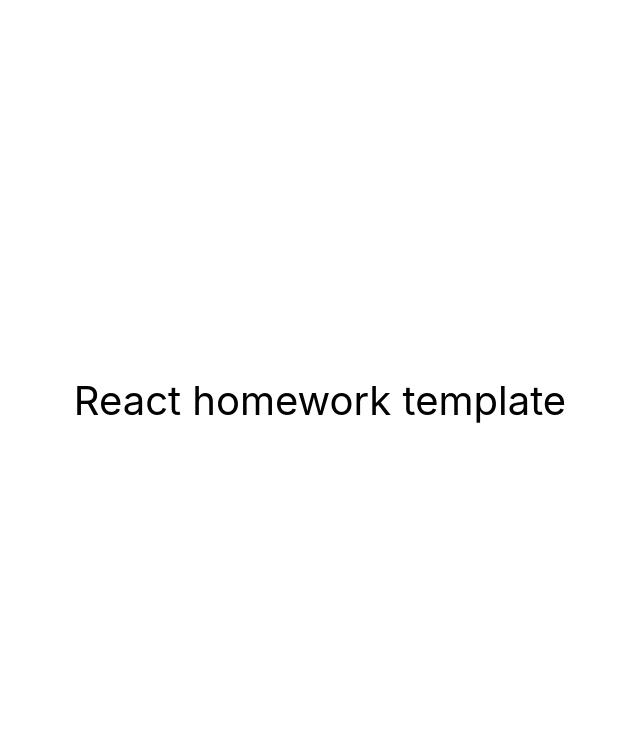
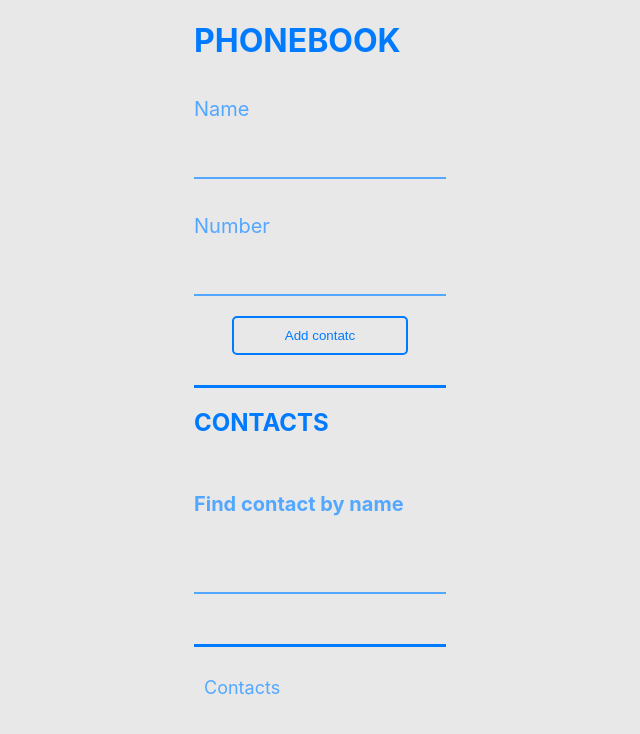
Before and after one commit to t0xick1d/goit-react-hw-03-phonebook, a React (Create React App) app: page / in a window 1280 px wide. Shown: the top 734 px of the page, without its empty margins (320-960 px from the left). Built offline with nearby package versions, Linux system fonts and the light colour scheme.

Commit message:
create rep, and add need fiels

```diff
--- a/package.json
+++ b/package.json
@@ -2,11 +2,13 @@
   "name": "react-homework-template",
   "version": "0.1.0",
   "private": true,
-  "homepage": "https://goitacademy.github.io/react-homework-template/",
+  "homepage": "https://t0xick1d.github.io/goit-react-hw-02-phonebook/",
   "dependencies": {
     "@testing-library/jest-dom": "^5.16.3",
     "@testing-library/react": "^12.1.4",
     "@testing-library/user-event": "^13.5.0",
+    "nanoid": "^4.0.1",
+    "prop-types": "^15.8.1",
     "react": "^18.1.0",
     "react-dom": "^18.1.0",
     "react-scripts": "5.0.1",
--- a/src/components/App.jsx
+++ b/src/components/App.jsx
@@ -1,16 +1,66 @@
-export const App = () => {
-  return (
-    <div
-      style={{
-        height: '100vh',
-        display: 'flex',
-        justifyContent: 'center',
-        alignItems: 'center',
-        fontSize: 40,
-        color: '#010101'
-      }}
-    >
-      React homework template
-    </div>
-  );
-};
+import React, { Component } from 'react';
+
+import ContactForm from './ContactForm/ContactForm';
+import NumberList from './NumberList/NumberList';
+import Filter from './Filter/Filter';
+
+import style from './App.module.css';
+
+class App extends Component {
+  state = {
+    contacts: [],
+    filter: '',
+  };
+
+  addNumber = objNumber => {
+    const { id, name, number } = objNumber;
+    if (this.state.contacts.filter(e => e.name === name).length !== 0) {
+      alert(`${name}is already in contacts.`);
+      return;
+    }
+    this.setState(prevState => {
+      return {
+        contacts: [{ id, name, number }, ...prevState.contacts],
+      };
+    });
+  };
+
+  onFilterChage = e => {
+    const value = e.currentTarget.value;
+    this.setState({ filter: value });
+  };
+
+  deleteContact = id => {
+    const newListContact = this.state.contacts.filter(
+      contact => contact.id !== id
+    );
+    this.setState({ contacts: newListContact });
+  };
+
+  render() {
+    const normilizeFilter = this.state.filter.toLowerCase();
+    const visibleContact = this.state.contacts.filter(contact =>
+      contact.name.toLowerCase().includes(normilizeFilter)
+    );
+
+    return (
+      <div className={style.App__container}>
+        <div>
+          <h1 className={style.App__title}>Phonebook</h1>
+          <ContactForm addNumber={this.addNumber} />
+          <h2 className={style.App__title}>Contacts</h2>
+          <Filter
+            filter={this.state.filter}
+            onFilterChage={this.onFilterChage}
+          />
+          <NumberList
+            list={visibleContact}
+            deleteContact={this.deleteContact}
+          />
+        </div>
+      </div>
+    );
+  }
+}
+
+export default App;
--- /dev/null
+++ b/src/components/App.module.css
@@ -0,0 +1,17 @@
+.App__container{
+  height: 150vh;
+  display: flex;
+  justify-content: center;
+  font-size: 30;
+  color: #010101;
+  background-color: rgb(232, 232, 232);
+}
+ul{
+  list-style: none;
+}
+
+.App__title{
+  font-size: 40;
+  text-transform: uppercase;
+  color: rgb(0, 123, 255);
+}
--- /dev/null
+++ b/src/components/ContactForm/ContactForm.js
@@ -0,0 +1,79 @@
+import React, { Component } from 'react';
+import { nanoid } from 'nanoid';
+import PropTypes from 'prop-types';
+
+import style from './ContactForm.module.css';
+
+class FormNumber extends Component {
+  state = {
+    name: '',
+    number: '',
+  };
+
+  onhandleChange = e => {
+    const { name, value } = e.currentTarget;
+    this.setState({ [name]: value });
+  };
+  onSubmitForm = e => {
+    e.preventDefault();
+    const id = nanoid();
+    const numberInfo = {
+      id,
+      name: this.state.name,
+      number: this.state.number,
+    };
+    this.props.addNumber(numberInfo);
+    this.reset();
+  };
+  reset() {
+    this.setState({
+      name: '',
+      number: '',
+    });
+  }
+  idName = nanoid();
+  idNumber = nanoid();
+  render() {
+    return (
+      <form onSubmit={this.onSubmitForm} className={style.container}>
+        <label htmlFor={this.idName} className={style.label__title}>
+          Name
+        </label>
+        <input
+          id={this.idName}
+          type="text"
+          name="name"
+          pattern="^[a-zA-Zа-яА-Я]+(([' -][a-zA-Zа-яА-Я ])?[a-zA-Zа-яА-Я]*)*$"
+          title="Name may contain only letters, apostrophe, dash and spaces. For example Adrian, Jacob Mercer, Charles de Batz de Castelmore d'Artagnan"
+          required
+          value={this.state.name}
+          onChange={this.onhandleChange}
+          className={style.input__form}
+        />
+        <label htmlFor={this.idNumber} className={style.label__title}>
+          Number{' '}
+        </label>
+        <input
+          id={this.idNumber}
+          type="tel"
+          name="number"
+          pattern="\+?\d{1,4}?[-.\s]?\(?\d{1,3}?\)?[-.\s]?\d{1,4}[-.\s]?\d{1,4}[-.\s]?\d{1,9}"
+          title="Phone number must be digits and can contain spaces, dashes, parentheses and can start with +"
+          required
+          value={this.state.number}
+          onChange={this.onhandleChange}
+          className={style.input__form}
+        />
+        <button type="submit" className={style.form__button}>
+          Add contatc
+        </button>
+      </form>
+    );
+  }
+}
+
+export default FormNumber;
+
+FormNumber.propTypes = {
+  addNumber: PropTypes.func.isRequired,
+};
--- /dev/null
+++ b/src/components/ContactForm/ContactForm.module.css
@@ -0,0 +1,43 @@
+.container{
+  border-bottom: 3px solid rgb(0, 123, 255);
+  padding-bottom: 30px;
+  display: flex;
+  flex-direction: column;
+
+}
+
+.label__title{
+  padding-bottom: 15px;
+  padding-top: 15px;
+  font-size: 20px;
+  color:rgb(84, 167, 255);
+}
+.input__form{
+  font-size: 18px;
+  padding: 10px;
+  border: 0px;
+  margin-bottom: 20px;
+  background-color: rgba(246, 246, 246, 0);
+  border-bottom: 2px solid rgb(84, 167, 255);
+}
+.input__form:focus-visible{
+  outline: 0px;
+}
+
+.form__button{
+  align-items: center;
+  justify-content: center;
+  min-width: 70%;
+  margin: 0 auto;
+
+  background-color: rgb(232, 232, 232);
+  border: 2px solid rgb(0, 123, 255);
+  border-radius: 5px;
+  padding: 10px;
+  color:rgb(0, 123, 255);
+}
+
+.form__button:hover{
+  color: aliceblue;
+  background-color: rgb(0, 123, 255);
+}
--- /dev/null
+++ b/src/components/Filter/Filter.js
@@ -0,0 +1,25 @@
+import PropTypes from 'prop-types';
+
+import style from './Filter.module.css';
+
+function Filter({ filter, onFilterChage }) {
+  return (
+    <div className={style.container}>
+      <h3 className={style.title}>Find contact by name</h3>
+      <input
+        className={style.input}
+        type="text"
+        name="filter"
+        onChange={e => onFilterChage(e)}
+        value={filter}
+      />
+    </div>
+  );
+}
+
+export default Filter;
+
+Filter.propTypes = {
+  filter: PropTypes.string.isRequired,
+  onFilterChage: PropTypes.func.isRequired,
+};
--- /dev/null
+++ b/src/components/Filter/Filter.module.css
@@ -0,0 +1,20 @@
+.container{
+  border-bottom: 3px solid rgb(0, 123, 255);
+  padding-bottom: 30px;
+  display: flex;
+  flex-direction: column;
+}
+.title{
+  padding-bottom: 15px;
+  padding-top: 15px;
+  font-size: 20px;
+  color:rgb(84, 167, 255);
+}
+.input{
+  font-size: 18px;
+  padding: 10px;
+  border: 0px;
+  margin-bottom: 20px;
+  background-color: rgba(246, 246, 246, 0);
+  border-bottom: 2px solid rgb(84, 167, 255);
+}
--- /dev/null
+++ b/src/components/NumberList/ItemList.js
@@ -0,0 +1,28 @@
+import PropTypes from 'prop-types';
+import style from './NumberList.module.css';
+
+function ItemList({ id, name, number, deleteContact }) {
+  return (
+    <li key={id} className={style.item}>
+      {name}, {number}{' '}
+      <button
+        className={style.button__delete}
+        onClick={() => {
+          deleteContact(id);
+        }}
+      >
+        {' '}
+        Delete{' '}
+      </button>
+    </li>
+  );
+}
+
+export default ItemList;
+
+ItemList.propTypes = {
+  id: PropTypes.string.isRequired,
+  name: PropTypes.string.isRequired,
+  number: PropTypes.string.isRequired,
+  deleteContact: PropTypes.func.isRequired,
+};
--- /dev/null
+++ b/src/components/NumberList/NumberList.js
@@ -0,0 +1,36 @@
+import PropTypes from 'prop-types';
+import ItemList from './ItemList';
+
+import style from './NumberList.module.css';
+
+function NumberList({ list, deleteContact }) {
+  return (
+    <>
+      <div className={style.title}>Contacts</div>
+      <ul className={style.list}>
+        {list.map(e => {
+          return (
+            <ItemList
+              key={e.id}
+              id={e.id}
+              name={e.name}
+              number={e.number}
+              deleteContact={deleteContact}
+            />
+          );
+        })}
+      </ul>
+    </>
+  );
+}
+
+export default NumberList;
+
+NumberList.propTypes = {
+  list: PropTypes.arrayOf(
+    PropTypes.shape({
+      id: PropTypes.string.isRequired,
+    })
+  ).isRequired,
+  deleteContact: PropTypes.func.isRequired,
+};
--- /dev/null
+++ b/src/components/NumberList/NumberList.module.css
@@ -0,0 +1,27 @@
+.title{
+  margin-top: 20px;
+  font-size: 18px;
+  padding: 10px;
+  border: 0px;
+  margin-bottom: 20px;
+  background-color: rgba(246, 246, 246, 0);
+  color: rgb(84, 167, 255);
+}
+.item{
+  color:rgb(84, 167, 255);
+  font-size: 18px;
+  margin-bottom: 20px;
+  background-color: rgba(246, 246, 246, 0);
+}
+.button__delete{
+  align-items: start;
+  background-color: rgb(232, 232, 232);
+  border: 2px solid rgb(0, 123, 255);
+  border-radius: 5px;
+  padding: 10px;
+  color:rgb(0, 123, 255);
+}
+.button__delete:hover{
+  color: aliceblue;
+  background-color: rgb(0, 123, 255);
+}
--- a/src/index.js
+++ b/src/index.js
@@ -1,6 +1,6 @@
 import React from 'react';
 import ReactDOM from 'react-dom/client';
-import { App } from 'components/App';
+import App from 'components/App';
 import './index.css';
 
 ReactDOM.createRoot(document.getElementById('root')).render(
```
Also changed, not shown: 1 other file (tests, documents, lock files or other folders).
